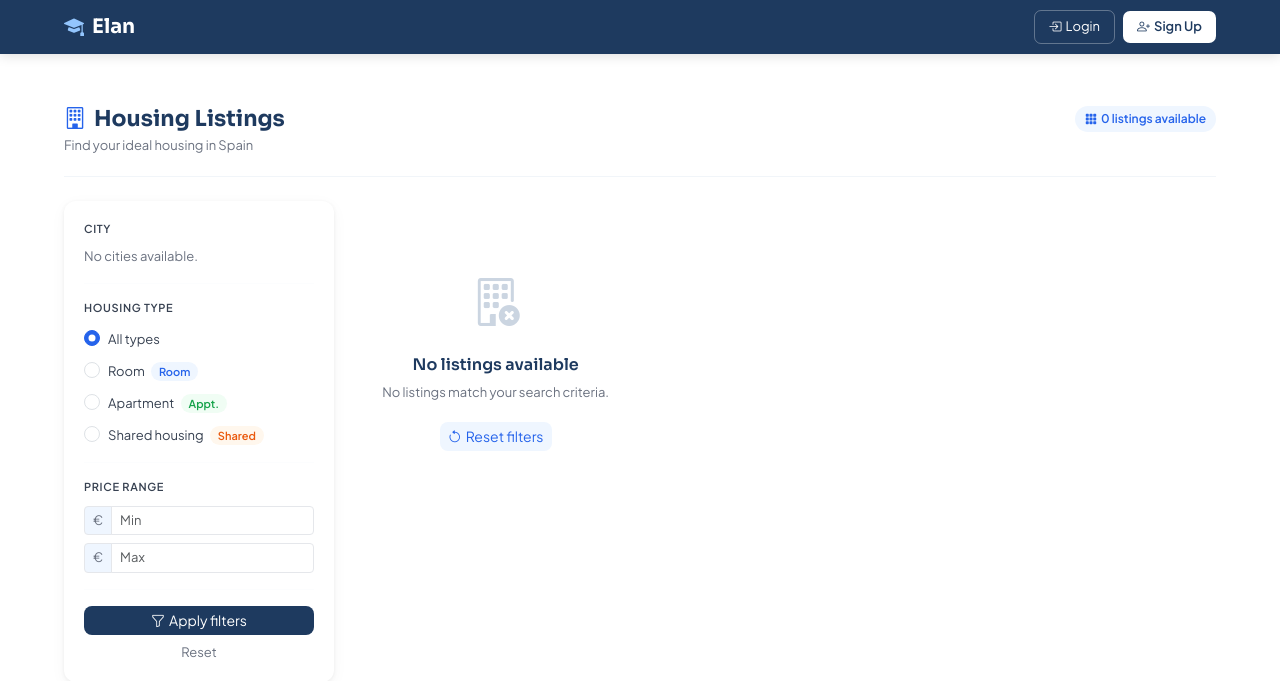
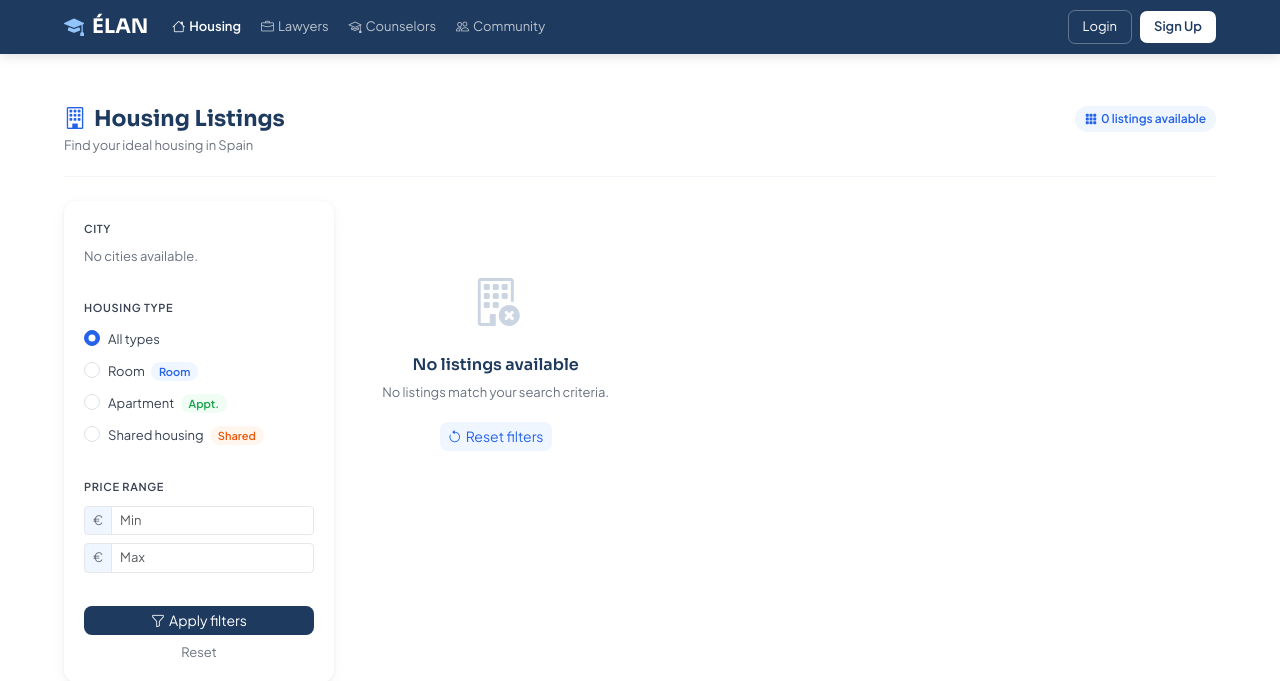
Before and after one commit to Salma-Mousaoui/plateforme-etudiants, a Django app: page /logements/ in a window 1280 px wide. Shown: the top 681 px of the page. Run offline with Django 5.2, Linux system fonts and the light colour scheme; data that the repository does not hold is empty.

Commit message:
Fix navbar persistence across all pages

```diff
--- a/templates/base.html
+++ b/templates/base.html
@@ -32,15 +32,14 @@
       <i class="bi bi-mortarboard-fill" style="color:#93C5FD;font-size:20px;"></i> ÉLAN
     </a>
 
-    {% if is_auth_page %}
-      <!-- ─── STATE A: Auth page — logo only + back link ─── -->
+    {% if request.resolver_match.url_name == 'login' or request.resolver_match.url_name == 'register' %}
+      <!-- Auth page — logo only + back link -->
       <a href="{% url 'landing' %}" class="ms-auto text-decoration-none"
          style="padding:6px 14px;border-radius:7px;font-size:13px;color:#fff;border:1px solid rgba(255,255,255,.3);background:transparent;font-family:var(--font-body);">
         <i class="bi bi-arrow-left me-1"></i>Back to Home
       </a>
 
     {% else %}
-      <!-- ─── STATE B & C ─── -->
 
       <!-- Mobile hamburger -->
       <button class="navbar-toggler border-0 p-1" type="button"
@@ -51,119 +50,120 @@
 
       <div class="collapse navbar-collapse" id="elanNavbar">
 
-        <!-- Nav links (left) -->
+        <!-- Nav links (left) — driven exclusively by request.user.is_authenticated and request.user.role -->
         <ul class="navbar-nav me-auto gap-lg-1 mt-2 mt-lg-0">
 
-          {% if not request.user.is_authenticated %}
-            <!-- Unauthenticated visitor links -->
-            <li class="nav-item">
-              <a class="nav-link elan-nav-link{% if current_page == 'listings' %} active{% endif %}" href="{% url 'listings' %}">
-                <i class="bi bi-house me-1"></i>Housing
-              </a>
-            </li>
-            <li class="nav-item">
-              <a class="nav-link elan-nav-link{% if current_page == 'lawyers' %} active{% endif %}" href="{% url 'lawyers' %}">
-                <i class="bi bi-briefcase me-1"></i>Lawyers
-              </a>
-            </li>
-            <li class="nav-item">
-              <a class="nav-link elan-nav-link{% if current_page == 'counselors' %} active{% endif %}" href="{% url 'counselors' %}">
-                <i class="bi bi-mortarboard me-1"></i>Counselors
-              </a>
-            </li>
-            <li class="nav-item">
-              <a class="nav-link elan-nav-link{% if current_page == 'chat-list' %} active{% endif %}" href="{% url 'chat-list' %}">
-                <i class="bi bi-people me-1"></i>Community
-              </a>
-            </li>
+          {% if request.user.is_authenticated %}
 
-          {% else %}
-            <!-- Authenticated: role-specific links — Dashboard always FIRST -->
-            {% if user_role == 'student' %}
+            {% if request.user.role == 'student' %}
               <li class="nav-item">
-                <a class="nav-link elan-nav-link{% if current_page == 'student_dashboard' %} active{% endif %}" href="{% url 'student_dashboard' %}">
+                <a class="nav-link elan-nav-link{% if request.resolver_match.url_name == 'student_dashboard' %} active{% endif %}" href="{% url 'student_dashboard' %}">
                   <i class="bi bi-grid me-1"></i>My Dashboard
                 </a>
               </li>
               <li class="nav-item">
-                <a class="nav-link elan-nav-link{% if current_page == 'listings' %} active{% endif %}" href="{% url 'listings' %}">
+                <a class="nav-link elan-nav-link{% if request.resolver_match.url_name == 'listings' or request.resolver_match.url_name == 'listing-detail' %} active{% endif %}" href="{% url 'listings' %}">
                   <i class="bi bi-house me-1"></i>Housing
                 </a>
               </li>
               <li class="nav-item">
-                <a class="nav-link elan-nav-link{% if current_page == 'lawyers' %} active{% endif %}" href="{% url 'lawyers' %}">
+                <a class="nav-link elan-nav-link{% if request.resolver_match.url_name == 'lawyers' or request.resolver_match.url_name == 'pro-detail' %} active{% endif %}" href="{% url 'lawyers' %}">
                   <i class="bi bi-briefcase me-1"></i>Lawyers
                 </a>
               </li>
               <li class="nav-item">
-                <a class="nav-link elan-nav-link{% if current_page == 'counselors' %} active{% endif %}" href="{% url 'counselors' %}">
+                <a class="nav-link elan-nav-link{% if request.resolver_match.url_name == 'counselors' %} active{% endif %}" href="{% url 'counselors' %}">
                   <i class="bi bi-mortarboard me-1"></i>Counselors
                 </a>
               </li>
               <li class="nav-item">
-                <a class="nav-link elan-nav-link{% if current_page == 'chat-list' %} active{% endif %}" href="{% url 'chat-list' %}">
+                <a class="nav-link elan-nav-link{% if request.resolver_match.url_name == 'chat-list' or request.resolver_match.url_name == 'private-chat' or request.resolver_match.url_name == 'group-chat' %} active{% endif %}" href="{% url 'chat-list' %}">
                   <i class="bi bi-chat-dots me-1"></i>Community Chat
                 </a>
               </li>
 
-            {% elif user_role == 'lawyer' or user_role == 'orientation' %}
+            {% elif request.user.role == 'admin' %}
               <li class="nav-item">
-                <a class="nav-link elan-nav-link{% if current_page == 'pro_dashboard' %} active{% endif %}" href="{% url 'pro_dashboard' %}">
-                  <i class="bi bi-person-badge me-1"></i>My Dashboard
-                </a>
-              </li>
-              <li class="nav-item">
-                <a class="nav-link elan-nav-link{% if current_page == 'profil' %} active{% endif %}" href="{% url 'profil' %}">
-                  <i class="bi bi-person me-1"></i>My Profile
-                </a>
-              </li>
-              <li class="nav-item">
-                <a class="nav-link elan-nav-link{% if current_page == 'chat-list' %} active{% endif %}" href="{% url 'chat-list' %}">
-                  <i class="bi bi-chat-dots me-1"></i>Messages
-                </a>
-              </li>
-
-            {% elif user_role == 'housing' %}
-              <li class="nav-item">
-                <a class="nav-link elan-nav-link{% if current_page == 'housing_dashboard' %} active{% endif %}" href="{% url 'housing_dashboard' %}">
-                  <i class="bi bi-grid me-1"></i>My Dashboard
-                </a>
-              </li>
-              <li class="nav-item">
-                <a class="nav-link elan-nav-link{% if current_page == 'my-listings' %} active{% endif %}" href="{% url 'my-listings' %}">
-                  <i class="bi bi-building me-1"></i>My Listings
-                </a>
-              </li>
-              <li class="nav-item">
-                <a class="nav-link elan-nav-link{% if current_page == 'chat-list' %} active{% endif %}" href="{% url 'chat-list' %}">
-                  <i class="bi bi-chat-dots me-1"></i>Messages
-                </a>
-              </li>
-
-            {% elif user_role == 'admin' %}
-              <li class="nav-item">
-                <a class="nav-link elan-nav-link{% if current_page == 'dashboard' %} active{% endif %}"
+                <a class="nav-link elan-nav-link{% if request.resolver_match.url_name == 'dashboard' %} active{% endif %}"
                    href="{% url 'dashboard' %}"
                    style="color:#F59E0B !important;">
                   <i class="bi bi-shield-check me-1"></i>Dashboard
                 </a>
               </li>
               <li class="nav-item">
-                <a class="nav-link elan-nav-link{% if current_page == 'dashboard-users' %} active{% endif %}" href="{% url 'dashboard-users' %}">
+                <a class="nav-link elan-nav-link{% if request.resolver_match.url_name == 'dashboard-users' %} active{% endif %}" href="{% url 'dashboard-users' %}">
                   <i class="bi bi-people me-1"></i>Users
                 </a>
               </li>
               <li class="nav-item">
-                <a class="nav-link elan-nav-link{% if current_page == 'dashboard-listings' %} active{% endif %}" href="{% url 'dashboard-listings' %}">
+                <a class="nav-link elan-nav-link{% if request.resolver_match.url_name == 'dashboard-listings' %} active{% endif %}" href="{% url 'dashboard-listings' %}">
                   <i class="bi bi-card-list me-1"></i>Listings
                 </a>
               </li>
               <li class="nav-item">
-                <a class="nav-link elan-nav-link{% if current_page == 'dashboard-reports' %} active{% endif %}" href="{% url 'dashboard-reports' %}">
+                <a class="nav-link elan-nav-link{% if request.resolver_match.url_name == 'dashboard-reports' %} active{% endif %}" href="{% url 'dashboard-reports' %}">
                   <i class="bi bi-flag me-1"></i>Reports
                 </a>
               </li>
+
+            {% elif request.user.role == 'lawyer' or request.user.role == 'orientation' %}
+              <li class="nav-item">
+                <a class="nav-link elan-nav-link{% if request.resolver_match.url_name == 'pro_dashboard' %} active{% endif %}" href="{% url 'pro_dashboard' %}">
+                  <i class="bi bi-person-badge me-1"></i>My Dashboard
+                </a>
+              </li>
+              <li class="nav-item">
+                <a class="nav-link elan-nav-link{% if request.resolver_match.url_name == 'profil' %} active{% endif %}" href="{% url 'profil' %}">
+                  <i class="bi bi-person me-1"></i>My Profile
+                </a>
+              </li>
+              <li class="nav-item">
+                <a class="nav-link elan-nav-link{% if request.resolver_match.url_name == 'chat-list' or request.resolver_match.url_name == 'private-chat' or request.resolver_match.url_name == 'group-chat' %} active{% endif %}" href="{% url 'chat-list' %}">
+                  <i class="bi bi-chat-dots me-1"></i>Messages
+                </a>
+              </li>
+
+            {% elif request.user.role == 'housing' %}
+              <li class="nav-item">
+                <a class="nav-link elan-nav-link{% if request.resolver_match.url_name == 'housing_dashboard' %} active{% endif %}" href="{% url 'housing_dashboard' %}">
+                  <i class="bi bi-grid me-1"></i>My Dashboard
+                </a>
+              </li>
+              <li class="nav-item">
+                <a class="nav-link elan-nav-link{% if request.resolver_match.url_name == 'my-listings' or request.resolver_match.url_name == 'create-listing' %} active{% endif %}" href="{% url 'my-listings' %}">
+                  <i class="bi bi-building me-1"></i>My Listings
+                </a>
+              </li>
+              <li class="nav-item">
+                <a class="nav-link elan-nav-link{% if request.resolver_match.url_name == 'chat-list' or request.resolver_match.url_name == 'private-chat' or request.resolver_match.url_name == 'group-chat' %} active{% endif %}" href="{% url 'chat-list' %}">
+                  <i class="bi bi-chat-dots me-1"></i>Messages
+                </a>
+              </li>
+
             {% endif %}
+
+          {% else %}
+            <!-- Unauthenticated visitor links -->
+            <li class="nav-item">
+              <a class="nav-link elan-nav-link{% if request.resolver_match.url_name == 'listings' %} active{% endif %}" href="{% url 'listings' %}">
+                <i class="bi bi-house me-1"></i>Housing
+              </a>
+            </li>
+            <li class="nav-item">
+              <a class="nav-link elan-nav-link{% if request.resolver_match.url_name == 'lawyers' %} active{% endif %}" href="{% url 'lawyers' %}">
+                <i class="bi bi-briefcase me-1"></i>Lawyers
+              </a>
+            </li>
+            <li class="nav-item">
+              <a class="nav-link elan-nav-link{% if request.resolver_match.url_name == 'counselors' %} active{% endif %}" href="{% url 'counselors' %}">
+                <i class="bi bi-mortarboard me-1"></i>Counselors
+              </a>
+            </li>
+            <li class="nav-item">
+              <a class="nav-link elan-nav-link{% if request.resolver_match.url_name == 'chat-list' %} active{% endif %}" href="{% url 'chat-list' %}">
+                <i class="bi bi-people me-1"></i>Community
+              </a>
+            </li>
 
           {% endif %}
         </ul>
@@ -172,7 +172,6 @@
         <div class="d-flex align-items-center gap-2 mt-2 mt-lg-0">
 
           {% if not request.user.is_authenticated %}
-            <!-- Unauthenticated: Login / Sign Up -->
             <a href="{% url 'login' %}" class="text-decoration-none"
                style="padding:6px 14px;border-radius:7px;font-size:13px;color:#fff;border:1px solid rgba(255,255,255,.3);background:transparent;font-family:var(--font-body);white-space:nowrap;">
               Login
@@ -183,7 +182,7 @@
             </a>
 
           {% else %}
-            <!-- STATE C: Avatar + dropdown -->
+            <!-- Avatar + dropdown -->
             <div class="dropdown">
               <button type="button" class="elan-avatar-btn"
                       data-bs-toggle="dropdown" aria-expanded="false" aria-label="My account">
--- a/templates/housing/listing_list.html
+++ b/templates/housing/listing_list.html
@@ -1,4 +1,4 @@
-{% extends "base_app.html" %}
+{% extends "base.html" %}
 {% load static %}
 
 {% block title %}Housing Listings — Elan{% endblock %}
```
